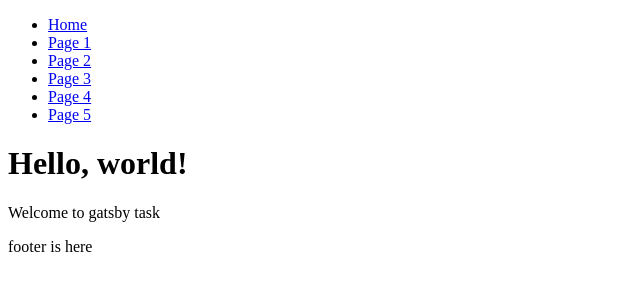
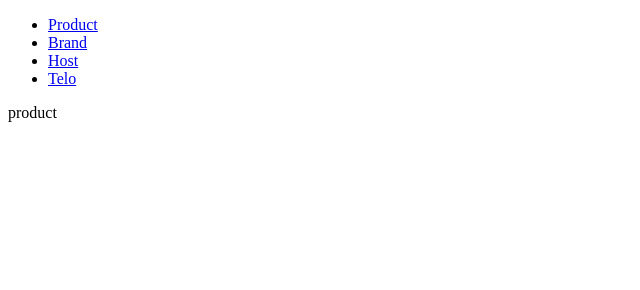
Before and after one commit to sumitraj2233/gatsby-hello, a Gatsby site: page / in a window 1280 px wide. Shown: the whole page, without its empty margins (0-640 px from the left). Built offline with nearby package versions, Linux system fonts and the light colour scheme; Gatsby itself is replaced by a stand-in of ours.

Commit message:
changes to section

```diff
--- a/src/pages/index.js
+++ b/src/pages/index.js
@@ -1,11 +1,120 @@
 import * as React from "react";
 import Layout from "../components/Layout";
+// import { Link } from "gatsby"
+// import { Section } from "../components/Section";
+
+// export default function Home() {
+//   return (
+//     <Layout>
+//       {/* <h1>Hello, world!</h1>
+//       <p>Welcome to gatsby task </p> */}
+//       <ul>
+//         <li><Link to="#product">Product</Link></li>
+//         <li><Link to="#brand">Brand</Link></li>
+//         <li><Link to="#host">Host</Link></li>
+//         <li><Link to="#telo">Telo</Link></li>
+//       </ul>
+//       <main>
+//         <section id="product" style={{
+//           border: "1px solid black",
+//           padding: "100px"
+//         }}>
+//           {/* Content for the product section */}
+//           {/* <div>Lorem ipsum, dolor sit amet consectetur adipisicing elit. Voluptate exercitationem molestias temporibus obcaecati ipsum illum, accusantium in, ab ducimus non perspiciatis doloremque facilis iusto aspernatur fugit nobis quam distinctio laudantium.</div> */}
+//           <Section />
+//         </section>
+//         <section id="brand" style={{
+//           border: "1px solid black",
+//           padding: "100px"
+//         }}>
+//           {/* <div>Lorem ipsum dolor sit amet consectetur adipisicing elit. Asperiores impedit enim voluptatum reprehenderit libero debitis vitae ut alias laboriosam corrupti dolorem culpa autem vel harum, molestias eaque ducimus, voluptas blanditiis.</div> */}
+//           {/* Content for the brand section */}
+//           <Section />
+//         </section>
+//         <section id="host" style={{
+//           border: "1px solid black",
+//           padding: "100px"
+//         }}>
+//           {/* <div>Lorem ipsum dolor sit amet, consectetur adipisicing elit. Impedit numquam voluptatibus reprehenderit nisi ex harum, nobis adipisci delectus temporibus similique voluptate quaerat quae obcaecati repellendus quis error, ipsam nesciunt quasi?</div> */}
+//           {/* Content for the host section */}
+//           <Section />
+//         </section>
+//         <section id="telo" style={{
+//           border: "1px solid black",
+//           padding: "100px"
+//         }}>
+//           {/* <div>Lorem ipsum dolor sit amet consectetur adipisicing elit. Nemo ut officia amet qui rem quasi consequuntur provident dolorem voluptatum. Officiis necessitatibus omnis delectus culpa corrupti itaque fuga distinctio deleniti veniam?</div> */}
+//           {/* Content for the telo section */}
+
+//         </section>
+//       </main>
+//     </Layout>
+//   );
+// }
+
+
+import { Link } from "gatsby"
+import { Section } from "../components/Section";
+import { useState } from "react"
+
 
 export default function Home() {
+  const [activeSection, setActiveSection] = useState("product")
+
+  const handleSectionChange = (section) => {
+    setActiveSection(section)
+  }
+
   return (
-    <Layout>
-      <h1>Hello, world!</h1>
-      <p>Welcome to gatsby task </p>
-    </Layout>
-  );
+    <div>
+      <ul>
+        <li>
+          <Link to="/" onClick={() => handleSectionChange("product")}>
+            Product
+          </Link>
+        </li>
+        <li>
+          <Link to="/" onClick={() => handleSectionChange("brand")}>
+            Brand
+          </Link>
+        </li>
+        <li>
+          <Link to="/" onClick={() => handleSectionChange("host")}>
+            Host
+          </Link>
+        </li>
+        <li>
+          <Link to="/" onClick={() => handleSectionChange("telo")}>
+            Telo
+          </Link>
+        </li>
+      </ul>
+      <main>
+        {activeSection === "product" && (
+          <section id="product">
+            {/* Content for the product section */}
+            product
+          </section>
+        )}
+        {activeSection === "brand" && (
+          <section id="brand">
+            brand
+            {/* Content for the brand section */}
+          </section>
+        )}
+        {activeSection === "host" && (
+          <section id="host">
+            host
+            {/* Content for the host section */}
+          </section>
+        )}
+        {activeSection === "telo" && (
+          <section id="telo">
+            telo
+            {/* Content for the telo section */}
+          </section>
+        )}
+      </main>
+    </div>
+  )
 }
```
